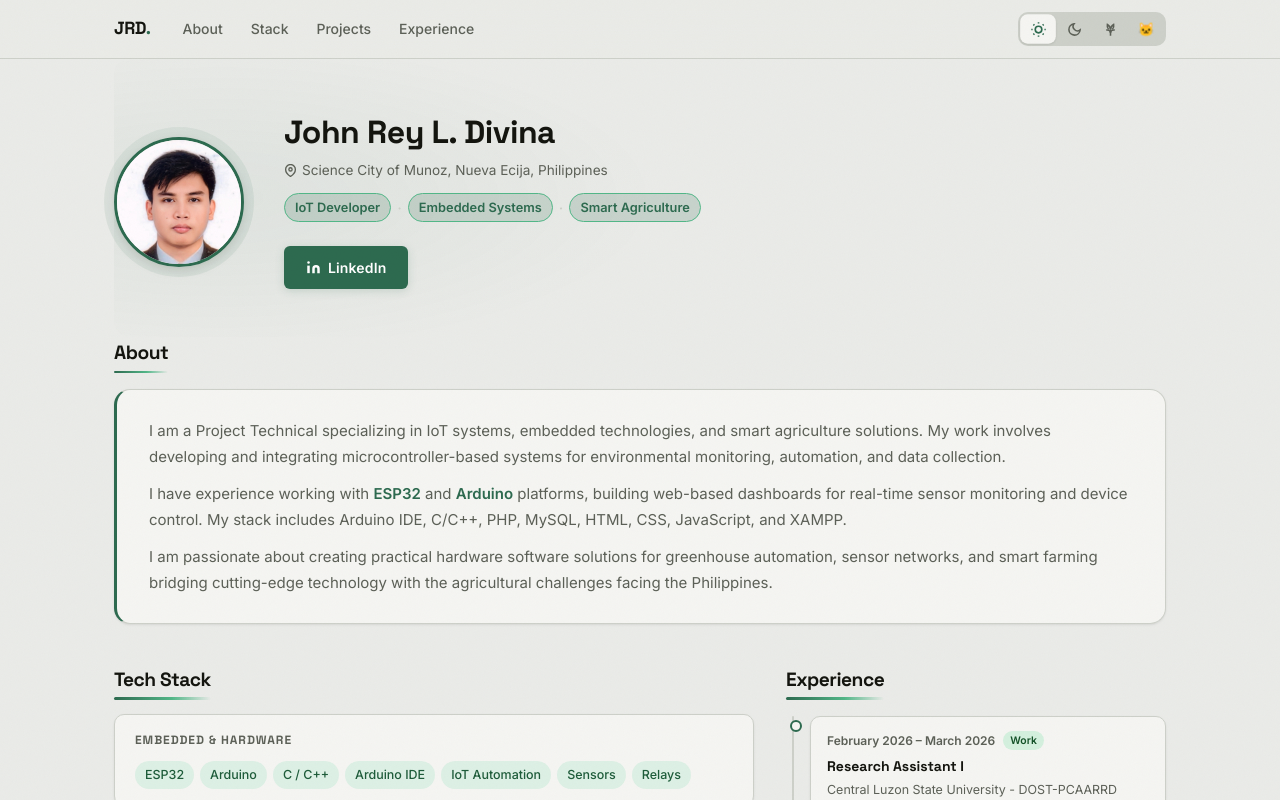
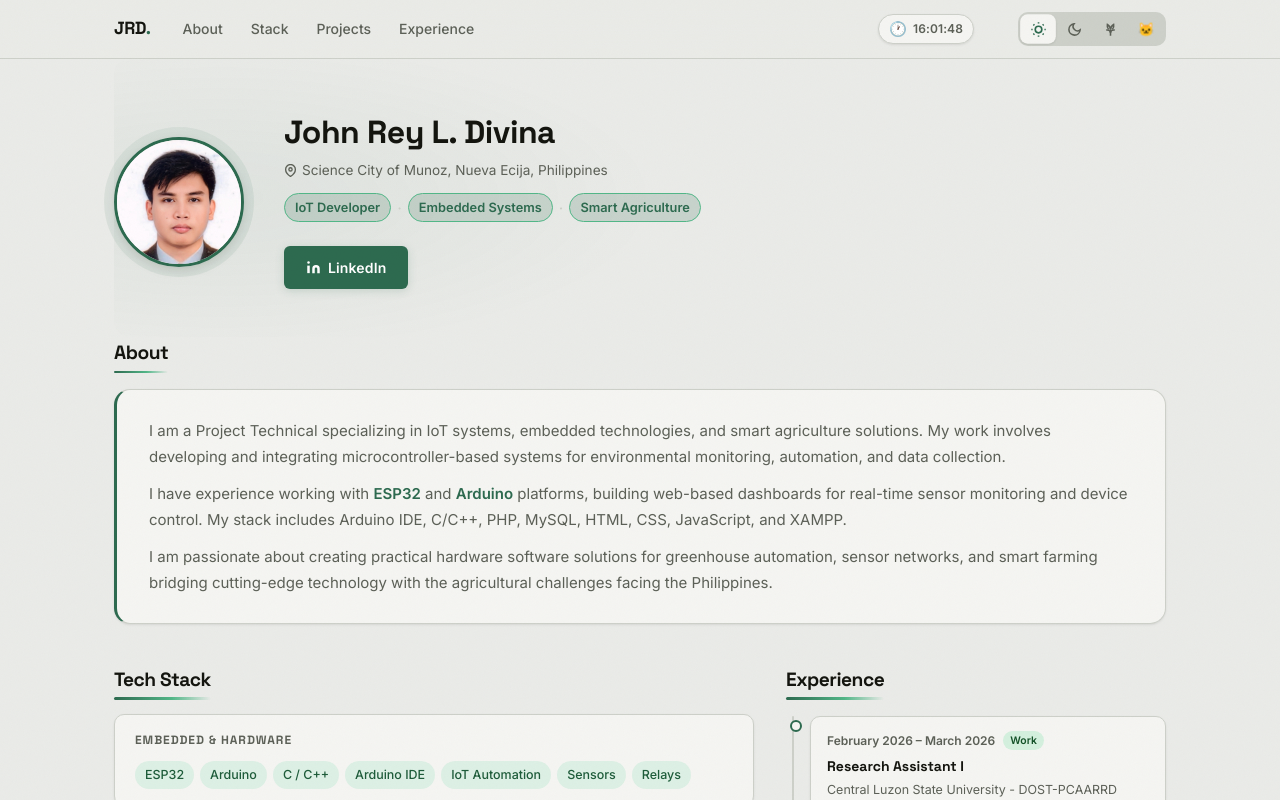
Before and after one commit to JohnDivina/PortfolioV2, a Next.js app: page / in a window 1280 px wide. Shown: the top 800 px of the page. Built offline with nearby package versions, Linux system fonts and the light colour scheme; no server answers.

Commit message:
feat: add live status widget (clock, weather, ping) to navbar

```diff
--- a/src/app/components/Nav.tsx
+++ b/src/app/components/Nav.tsx
@@ -1,6 +1,7 @@
 'use client';
 
 import { useTheme } from './ThemeProvider';
+import StatusWidget from './StatusWidget';
 
 const SunIcon = () => (
   <svg width="15" height="15" viewBox="0 0 24 24" fill="none" stroke="currentColor" strokeWidth="2.5">
@@ -52,6 +53,7 @@ export default function Nav() {
             </a>
           ))}
         </div>
+        <StatusWidget />
         <div className="theme-switcher" role="group" aria-label="Theme selection">
           {themes.map(t => (
             <button
--- /dev/null
+++ b/src/app/components/StatusWidget.tsx
@@ -0,0 +1,118 @@
+'use client';
+
+import { useEffect, useState } from 'react';
+
+/* ── Weather code → emoji ── */
+function weatherEmoji(code: number): string {
+  if (code === 0)                          return '☀️';
+  if (code <= 2)                           return '🌤️';
+  if (code === 3)                          return '⛅';
+  if (code === 45 || code === 48)          return '🌫️';
+  if (code >= 51 && code <= 57)           return '🌦️';
+  if (code >= 61 && code <= 67)           return '🌧️';
+  if (code >= 71 && code <= 77)           return '❄️';
+  if (code >= 80 && code <= 82)           return '🌦️';
+  if (code >= 95)                          return '⛈️';
+  return '🌡️';
+}
+
+/* ── Manila coordinates ── */
+const WEATHER_URL =
+  'https://api.open-meteo.com/v1/forecast' +
+  '?latitude=14.5995&longitude=120.9842' +
+  '&current=temperature_2m,weather_code' +
+  '&timezone=Asia%2FManila';
+
+export default function StatusWidget() {
+  const [time, setTime]       = useState('');
+  const [weather, setWeather] = useState<{ temp: number; emoji: string } | null>(null);
+  const [ping, setPing]       = useState<number | null>(null);
+
+  /* Clock — ticks every second */
+  useEffect(() => {
+    const tick = () => {
+      setTime(
+        new Date().toLocaleTimeString('en-PH', {
+          timeZone: 'Asia/Manila',
+          hour: '2-digit',
+          minute: '2-digit',
+          second: '2-digit',
+          hour12: false,
+        })
+      );
+    };
+    tick();
+    const id = setInterval(tick, 1000);
+    return () => clearInterval(id);
+  }, []);
+
+  /* Weather — fetch once, refresh every 10 min */
+  useEffect(() => {
+    const fetchWeather = async () => {
+      try {
+        const res  = await fetch(WEATHER_URL);
+        const data = await res.json();
+        setWeather({
+          temp:  Math.round(data.current.temperature_2m),
+          emoji: weatherEmoji(data.current.weather_code),
+        });
+      } catch {
+        /* silently fail — widget just won't show weather */
+      }
+    };
+    fetchWeather();
+    const id = setInterval(fetchWeather, 10 * 60 * 1000);
+    return () => clearInterval(id);
+  }, []);
+
+  /* Ping — measure round-trip to same origin favicon */
+  useEffect(() => {
+    const measurePing = async () => {
+      try {
+        const t0 = performance.now();
+        await fetch('/favicon.ico', { cache: 'no-store', method: 'HEAD' });
+        setPing(Math.round(performance.now() - t0));
+      } catch {
+        setPing(null);
+      }
+    };
+    measurePing();
+    const id = setInterval(measurePing, 30_000);
+    return () => clearInterval(id);
+  }, []);
+
+  /* Ping quality color class */
+  const pingClass =
+    ping === null    ? 'status-pill--neutral'
+    : ping < 80      ? 'status-pill--good'
+    : ping < 200     ? 'status-pill--ok'
+    : 'status-pill--bad';
+
+  return (
+    <div className="status-widget" aria-label="Live status">
+      {/* Clock */}
+      {time && (
+        <span className="status-pill status-pill--neutral" title="Current time in Manila">
+          <span className="status-pill__icon">🕐</span>
+          <span className="status-pill__text">{time}</span>
+        </span>
+      )}
+
+      {/* Weather */}
+      {weather && (
+        <span className="status-pill status-pill--neutral" title="Current weather in Manila">
+          <span className="status-pill__icon">{weather.emoji}</span>
+          <span className="status-pill__text">{weather.temp}°C Manila</span>
+        </span>
+      )}
+
+      {/* Ping */}
+      {ping !== null && (
+        <span className={`status-pill ${pingClass}`} title="Your connection latency">
+          <span className="status-pill__dot" />
+          <span className="status-pill__text">{ping} ms</span>
+        </span>
+      )}
+    </div>
+  );
+}
--- a/src/app/globals.css
+++ b/src/app/globals.css
@@ -2599,3 +2599,79 @@ strong {
 .cert-item:nth-child(1) .cert-dot { transition-delay: 0s; }
 .cert-item:nth-child(2) .cert-dot { transition-delay: 0.04s; }
 .cert-item:nth-child(3) .cert-dot { transition-delay: 0.08s; }
+
+/* ══════════════════════════════════════════════════════
+   STATUS WIDGET (Clock, Weather, Ping)
+══════════════════════════════════════════════════════ */
+
+.status-widget {
+  display: flex;
+  align-items: center;
+  gap: 8px;
+  margin-left: auto; /* push to right side of nav area */
+  margin-right: 12px;
+}
+
+.status-pill {
+  display: inline-flex;
+  align-items: center;
+  gap: 6px;
+  padding: 4px 10px;
+  border-radius: 999px;
+  font-size: 0.75rem;
+  font-weight: 600;
+  font-family: var(--font-body);
+  background: var(--bg-card);
+  border: 1px solid var(--border);
+  box-shadow: var(--shadow-sm);
+  color: var(--text-muted);
+  white-space: nowrap;
+  transition: transform 0.2s cubic-bezier(0.34, 1.56, 0.64, 1), box-shadow 0.2s ease, border-color 0.2s ease;
+  cursor: default;
+}
+
+.status-pill:hover {
+  transform: translateY(-1px);
+  box-shadow: var(--shadow-md);
+  border-color: var(--accent);
+  color: var(--text);
+}
+
+.status-pill__icon {
+  font-size: 0.9rem;
+  line-height: 1;
+}
+
+.status-pill__text {
+  letter-spacing: 0.01em;
+}
+
+/* Ping dot status colors */
+.status-pill__dot {
+  width: 6px;
+  height: 6px;
+  border-radius: 50%;
+  background-color: var(--text-muted);
+}
+
+.status-pill--good .status-pill__dot {
+  background-color: #22c55e;
+  box-shadow: 0 0 8px #22c55e;
+}
+
+.status-pill--ok .status-pill__dot {
+  background-color: #eab308;
+  box-shadow: 0 0 8px #eab308;
+}
+
+.status-pill--bad .status-pill__dot {
+  background-color: #ef4444;
+  box-shadow: 0 0 8px #ef4444;
+}
+
+/* Hide widget parts on smaller screens to prevent nav crowding */
+@media (max-width: 900px) {
+  .status-widget {
+    display: none;
+  }
+}
```
